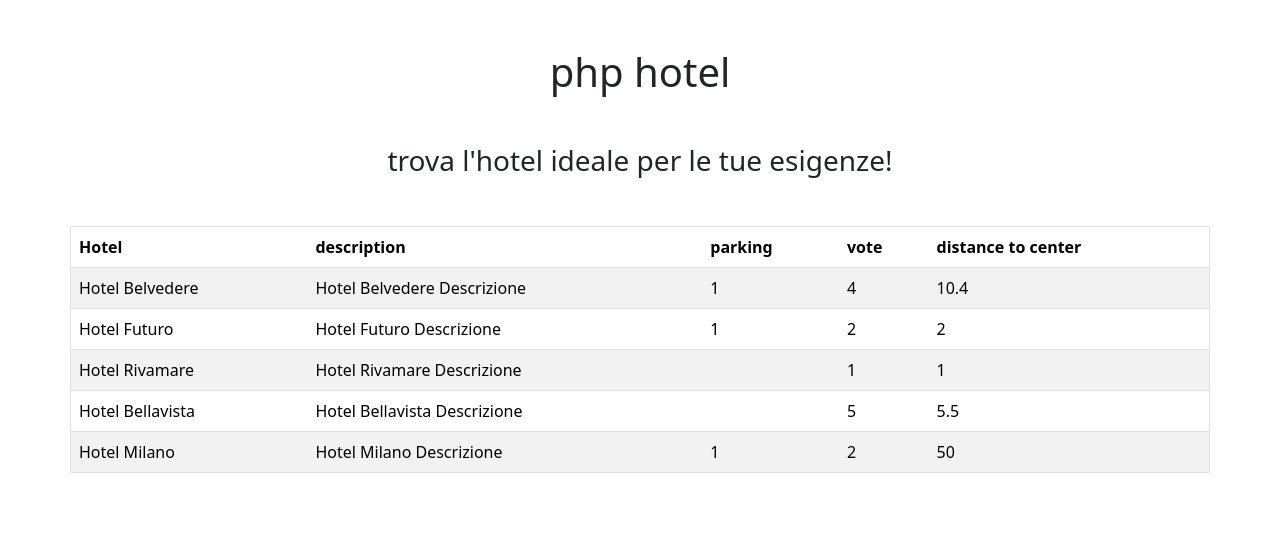
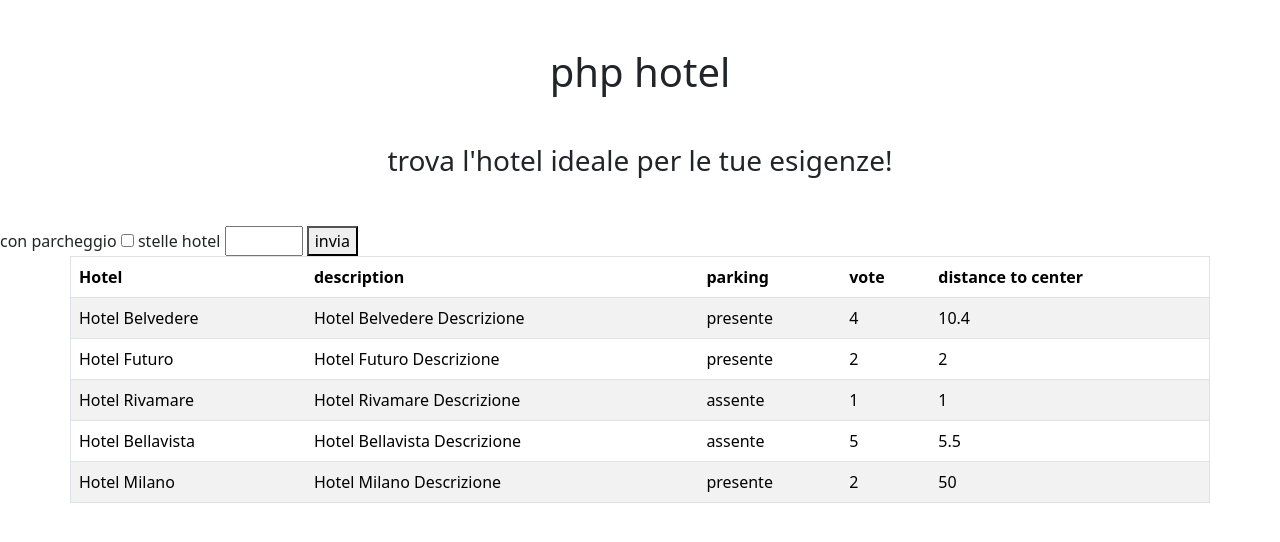
Before and after one commit to BassaniDavid/php-hotel, a PHP site: page / in a window 1280 px wide. Shown: the top 542 px of the page. Run offline with PHP 8.4, Linux system fonts and the light colour scheme.

Commit message:
feat: bonus completed

```diff
--- a/index.php
+++ b/index.php
@@ -54,6 +54,18 @@
 <body>
     <h1 class="text-center m-5">php hotel</h1>
     <h3 class="text-center m-5">trova l'hotel ideale per le tue esigenze!</h3>
+
+    <!-- form -->
+    <form action="index.php" method="get">
+        <label for="">con parcheggio</label>
+        <input type="checkbox" name="parcheggio" id="">
+        <label for="">stelle hotel</label>
+        <input type="number" name="stelle" id="" min="1" max="5">
+        <button type="submit">invia</button>
+    </form>
+
+
+
 <!-- tabella -->
 <table class="table container table-striped border">
 <thead>
@@ -67,16 +79,63 @@
 </thead>
 <tbody>
     <?php
+        isset($_GET["parcheggio"]) ? $parcheggio = true : $parcheggio = false;
+        isset($_GET["stelle"]) ? $stelle = $_GET["stelle"] : $stelle = 0;
+
         foreach ($hotels as $hotel){
 
-            echo "<tr>";
+            // filtro stelle
+            if($hotel["vote"] >= $stelle){
 
-            foreach($hotel as $info){
+                // nel caso il filtro per parcheggio sia attivo
+                if($parcheggio){
+                    if($hotel["parking"] == true){
 
-                echo "<td>$info</td>";
+                        echo "<tr>";
+
+                            foreach($hotel as $info){
+                                if($info === true){
+
+                                    echo "<td>presente</td>";
+
+                                } else if($info === false) {
+
+                                    echo "<td>assente</td>";
+
+                                }else{
+
+                                echo "<td>$info</td>";
+
+                                }
+                            }
+
+                        echo "</tr>";
+
+                    }
+                }else{
+
+                    foreach($hotel as $info){
+
+                                if($info === true){
+
+                                    echo "<td>presente</td>";
+
+                                } else if($info === false) {
+
+                                    echo "<td>assente</td>";
+
+                                }else{
+
+                                echo "<td>$info</td>";
+
+                                }
+                    }
+
+                    echo "</tr>";
+
+                }
+
             }
-
-            echo "</tr>";
 
         }
     ?>
```
